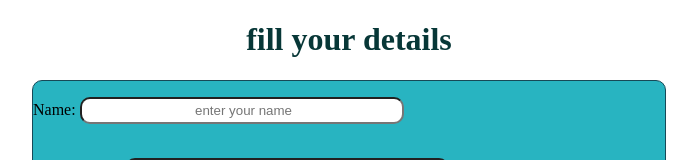
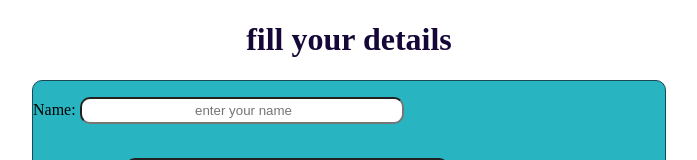
Before and after one commit to onlyrahulrai/techsima, a plain HTML site: page index.html in a window 1280 px wide. Shown: the top 160 px of the page, without its empty margins (291-988 px from the left). Drawn offline with Linux system fonts and the light colour scheme.

Commit message:
changes occured

```diff
--- a/style.css
+++ b/style.css
@@ -15,7 +15,7 @@ box-shadow: 5px 10px 5px rgb(99, 88, 161);
 
 .heading{
     text-align: center;
-    color:rgb(7, 55, 55);
+    color:rgb(21, 7, 55);
 }
 input{
     margin-top:1rem;
```
